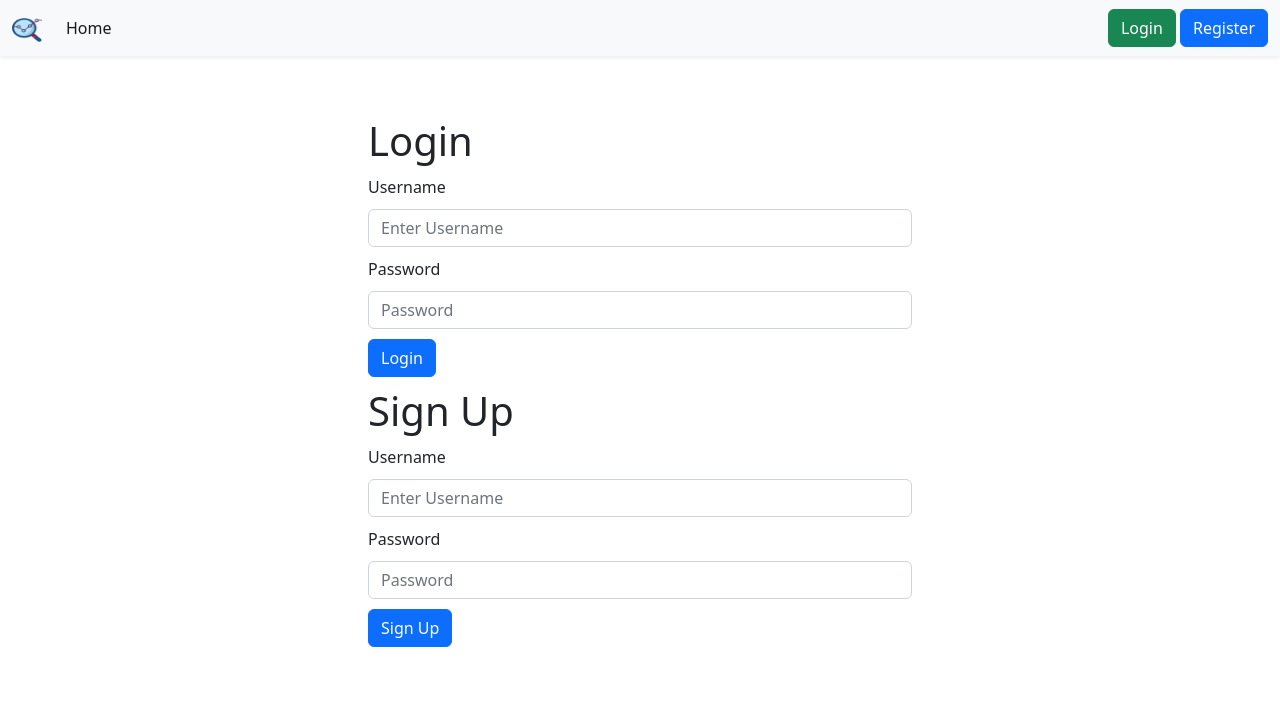
After one commit to Nagaraju6242/webanalytics-tracker, a Django app: page /accounts/login/ in a window 1280 px wide. The commit adds this page. Shown: the top 704 px of the page. Run offline with Django 3.2, Linux system fonts and the light colour scheme; some libraries are stand-ins or nearby versions.

Commit message:
Updated code

```diff
--- a/static/css/base.css
+++ b/static/css/base.css
@@ -1,3 +1,3 @@
 body {
-	background-color: #f8f9fa !important;
+	background-color: #fff !important;
 }
--- a/templates/base.html
+++ b/templates/base.html
@@ -50,11 +50,14 @@
 						<a type="button" href="/dashboard/" class="btn btn-success"
 							>Dashboard</a
 						>
+						<a type="button" href="/logout/" class="btn btn-danger"
+							>Logout</a
+						>
 						{% else %}
-						<button type="button" class="btn btn-light text-dark me-2">
-							Login
-						</button>
-						<button type="button" class="btn btn-primary">Sign-up</button>
+						<a type="button" href="/accounts/login/" class="btn btn-success">Login</a>
+						<a type="button" href="/accounts/register/" class="btn btn-primary">
+							Register</a>
+
 						{% endif %}
 					</div>
 				</div>
--- /dev/null
+++ b/templates/tracker/login.html
@@ -0,0 +1,42 @@
+{% extends 'base.html' %}
+
+{% block content %}
+
+<style>
+    .container *{
+        margin: 5px auto;
+    }
+</style>
+
+<div class="container p-5 m-2 w-50 mx-auto">
+    <h1>Login</h1>
+<form method="POST" action="{% url 'login' %}" >
+    {% csrf_token %}
+  <div class="form-group">
+    <label for="exampleInputEmail1">Username</label>
+    <input type="text" name="username" class="form-control" id="exampleInputEmail1" aria-describedby="emailHelp" placeholder="Enter Username">
+  </div>
+  <div class="form-group">
+    <label for="exampleInputPassword1">Password</label>
+    <input type="password" name="password" class="form-control" id="exampleInputPassword1" placeholder="Password">
+  </div>
+  <button type="submit" class="btn btn-primary">Login</button>
+</form>
+
+<h1>Sign Up</h1>
+<form method="POST" action="{% url 'register' %}" >
+    {% csrf_token %}
+  <div class="form-group">
+    <label for="exampleInputEmail1">Username</label>
+    <input type="text" name="username" class="form-control" id="exampleInputEmail1" aria-describedby="emailHelp" placeholder="Enter Username">
+  </div>
+  <div class="form-group">
+    <label for="exampleInputPassword1">Password</label>
+    <input type="password" name="password" class="form-control" id="exampleInputPassword1" placeholder="Password">
+  </div>
+  <button type="submit" class="btn btn-primary">Sign Up</button>
+</form>
+
+</div>
+
+{% endblock content %}
--- a/track/admin.py
+++ b/track/admin.py
@@ -4,10 +4,12 @@ from .models import Track, TrackEvent, TrackableEvent
 # Register your models here.
 class TrackAdmin(admin.ModelAdmin):
     list_display = ["track_id", "user", "track_name", "active"]
+    list_filter = ["user", "active"]
 
 
 class TrackClickAdmin(admin.ModelAdmin):
     list_display = ["track_id", "get_name", "get_type", "timestamp"]
+    list_filter = ["track_id", "event"]
 
     def get_name(self, obj):
         return obj.event.name
--- a/track/models.py
+++ b/track/models.py
@@ -7,6 +7,7 @@ from django.utils import timezone
 EVENT_TYPE = (
     ("click", "Click"),
     ("pageview", "Pageview"),
+    ("scroll", "Scroll"),
 )
 
 
--- a/tracker/settings.py
+++ b/tracker/settings.py
@@ -133,3 +133,8 @@ DEFAULT_AUTO_FIELD = "django.db.models.BigAutoField"
 
 CORS_ALLOW_ALL_ORIGINS = True
 DATA_UPLOAD_MAX_NUMBER_FIELDS = 2000
+
+
+FRONTEND_JS_SNIPPET = """
+    const track_url="http://127.0.0.1:8000/api/track/",trackId="LOD9755CQT",trackable_events_url=`http://127.0.0.1:8000/api/trackable_events/${trackId}/`;var head=document.getElementsByTagName("head")[0],script=document.createElement("script");async function sendData(t){return t.origin=location.origin,t.trackId=trackId,await (res=await fetch("http://127.0.0.1:8000/api/track/",t=config={method:"POST",body:JSON.stringify(t)})).json()}async function handler(){sendData(pageLoadData={eventType:"pageview",eventName:document.title}),add_event_listeners(trackable_events=await get_trackable_events())}async function get_trackable_events(){return"ok"==(data=await (response=await fetch(trackable_events_url)).json()).status?data.data:null}function add_event_listeners(t){t.forEach(t=>{"click"==t.type&&(selector="",t.html_selector?selector=html_selector:(t.html_tag&&(selector+=t.html_tag),t.html_id&&(selector+=`#${t.html_id}`),t.html_class&&(selector+=`.${t.html_class}`)),$(selector).on("click",function(e){e.preventDefault(),sendData(clickData={eventType:"click",eventName:t.name})}))})}script.type="text/javascript",script.src="https://cdnjs.cloudflare.com/ajax/libs/jquery/3.6.1/jquery.min.js",script.onreadystatechange=handler,script.onload=handler,head.appendChild(script);
+"""
--- a/tracker/urls.py
+++ b/tracker/urls.py
@@ -11,7 +11,10 @@ urlpatterns = [
     path("api/track/", track),
     path("api/track/<str:trackId>/data/", get_track_data),
     path("api/trackable_events/<str:trackId>/", get_track_events),
-    path("", home),
+    path("", home, name="home"),
+    path("accounts/login/", login, name="login"),
+    path("accounts/register/", register, name="register"),
+    path("logout/", logout, name="logout"),
     path("dashboard/", dashboard, name="dashboard"),
     path("dashboard/track/<str:trackId>/", track_dashboard, name="track_dashboard"),
     path("api/tracker/create/", create_tracker),
--- a/tracker/utils.py
+++ b/tracker/utils.py
@@ -77,5 +77,15 @@ def generate_logs(n):
     f.close()
 
 
+def get_frontend_snippet(trackId):
+    FRONTEND_JS_SNIPPET = (
+        '<script>const track_url="http://127.0.0.1:8000/api/track/",trackId="'
+        + trackId
+        + '",trackable_events_url=`http://127.0.0.1:8000/api/trackable_events/${trackId}/`;var scrolled=!0,head=document.getElementsByTagName("head")[0],script=document.createElement("script");async function sendData(e){return e.origin=location.origin,e.trackId=trackId,config={method:"POST",body:JSON.stringify(e)},res=await fetch(track_url,e=config),await res.json()}async function handler(){pageLoadData={eventType:"pageview",eventName:document.title},sendData(pageLoadData),trackable_events=await get_trackable_events(),add_event_listeners(trackable_events)}async function get_trackable_events(){return response=await fetch(trackable_events_url),data=await response.json(),"ok"==data.status?data.data:null}function add_event_listeners(e){e.forEach((e=>{"click"==e.type&&(selector="",e.html_selector?selector=e.html_selector:(e.html_tag&&(selector+=e.html_tag),e.html_id&&(selector+=`#${e.html_id}`),e.html_class&&(selector+=`.${e.html_class}`)),$(selector).on("click",(function(t){t.preventDefault(),clickData={eventType:"click",eventName:e.name},sendData(clickData)})))})),window.onscroll=function(){scrollData={eventType:"scroll",eventName:document.title},scrolled&&(sendData(scrollData),scrolled=!1,setTimeout((function(){scrolled=!0}),5e3))}}script.type="text/javascript",script.src="https://cdnjs.cloudflare.com/ajax/libs/jquery/3.6.1/jquery.min.js",script.onreadystatechange=handler,script.onload=handler,head.appendChild(script);</script>'
+    )
+    return FRONTEND_JS_SNIPPET
+
+
 if __name__ == "__main__":
-    generate_logs(600)
+    # generate_logs(600)
+    print(get_frontend_snippet("LOD9755CQT"))
--- a/tracker/views.py
+++ b/tracker/views.py
@@ -1,11 +1,14 @@
 from django.shortcuts import render, redirect
 from django.contrib.auth.decorators import login_required
 from django.http import JsonResponse
-
+from django.contrib.auth.models import User
 from track.models import Track, TrackableEvent, TrackEvent
 from track.forms import TrackableEventForm
 import apache_log_parser
 from user_agents import parse as user_agent_parser
+from django.contrib.auth import logout as auth_logout
+from django.contrib.auth import login as auth_login, authenticate
+from tracker.utils import get_frontend_snippet
 
 
 def home(request):
@@ -17,6 +20,38 @@ def dashboard(request):
     tracks = Track.objects.filter(user=request.user)
     print(tracks)
     return render(request, "tracker/dashboard.html", {"tracks": tracks})
+
+
+def login(request):
+    if request.user.is_authenticated:
+        return redirect("dashboard")
+    if request.method == "POST":
+        username = request.POST.get("username")
+        password = request.POST.get("password")
+        user = authenticate(request, username=username, password=password)
+        if user is not None:
+            auth_login(request, user)
+            return redirect("dashboard")
+    return render(request, "tracker/login.html")
+
+
+def register(request):
+    if request.user.is_authenticated:
+        return redirect("dashboard")
+    if request.method == "POST":
+        username = request.POST.get("username")
+        password = request.POST.get("password")
+        user = User.objects.create_user(username=username, password=password)
+        user.save()
+        auth_login(request, user)
+        return redirect("dashboard")
+    return render(request, "tracker/login.html")
+
+
+@login_required
+def logout(request):
+    auth_logout(request)
+    return redirect("home")
 
 
 @login_required
@@ -43,6 +78,7 @@ def track_dashboard(request, trackId):
         return redirect("track_dashboard", trackId=trackId)
 
     trackable_events_form.fields["track_id"].initial = track
+    frontend_snippet_code = get_frontend_snippet(trackId)
 
     return render(
         request,
@@ -52,6 +88,7 @@ def track_dashboard(request, trackId):
             "trackable_events": trackable_events,
             "track_events": track_events,
             "trackable_events_form": trackable_events_form,
+            "frontend_snippet_code": frontend_snippet_code,
         },
     )
 
```
Also changed, not shown: templates/tracker/home.html (+15 -1 lines), templates/tracker/track_dashboard.html (+23 -2 lines), track/views.py (+18 -6 lines), db.sqlite3, static/images/main.png (added).
